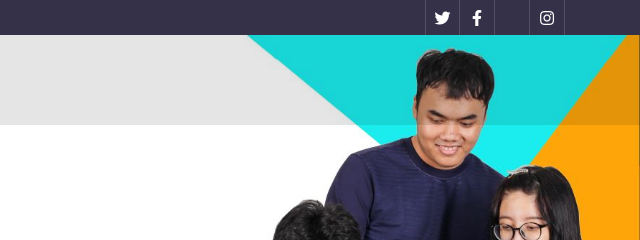
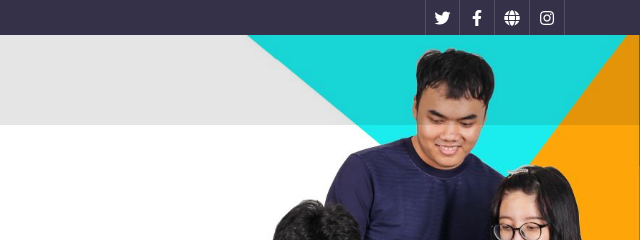
Before and after one commit to Manaor27/Landing, a plain HTML site: page index.html in a window 1280 px wide. Shown: the top 240 px of the page, 640-1280 px from the left. Drawn offline with nearby package versions, Linux system fonts and the light colour scheme.

Commit message:
Update index.html

```diff
--- a/index.html
+++ b/index.html
@@ -59,7 +59,7 @@
                             <div class="social">
                                 <a href="https://twitter.com/ftiukdw"><i class="fab fa-twitter"></i></a>
                                 <a href="https://www.facebook.com/FTIUKDW"><i class="fab fa-facebook-f"></i></a>
-                                <a href="https://www.ukdw.ac.id/akademik/fakultas-teknologi-informasi/"><i class="fab fa-globe"></i></a>
+                                <a href="https://www.ukdw.ac.id/akademik/fakultas-teknologi-informasi/"><i class="fa fa-globe"></i></a>
                                 <a href="https://www.instagram.com/ftiukdw/"><i class="fab fa-instagram"></i></a>
                             </div>
                         </div>
```
